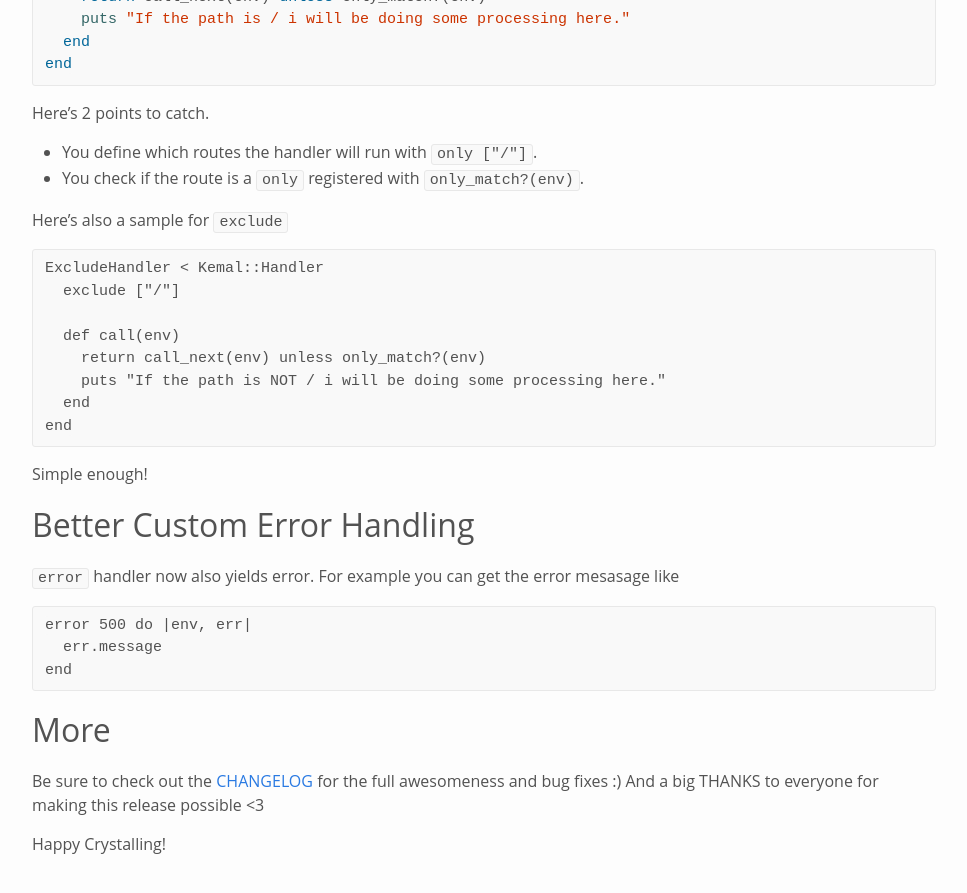
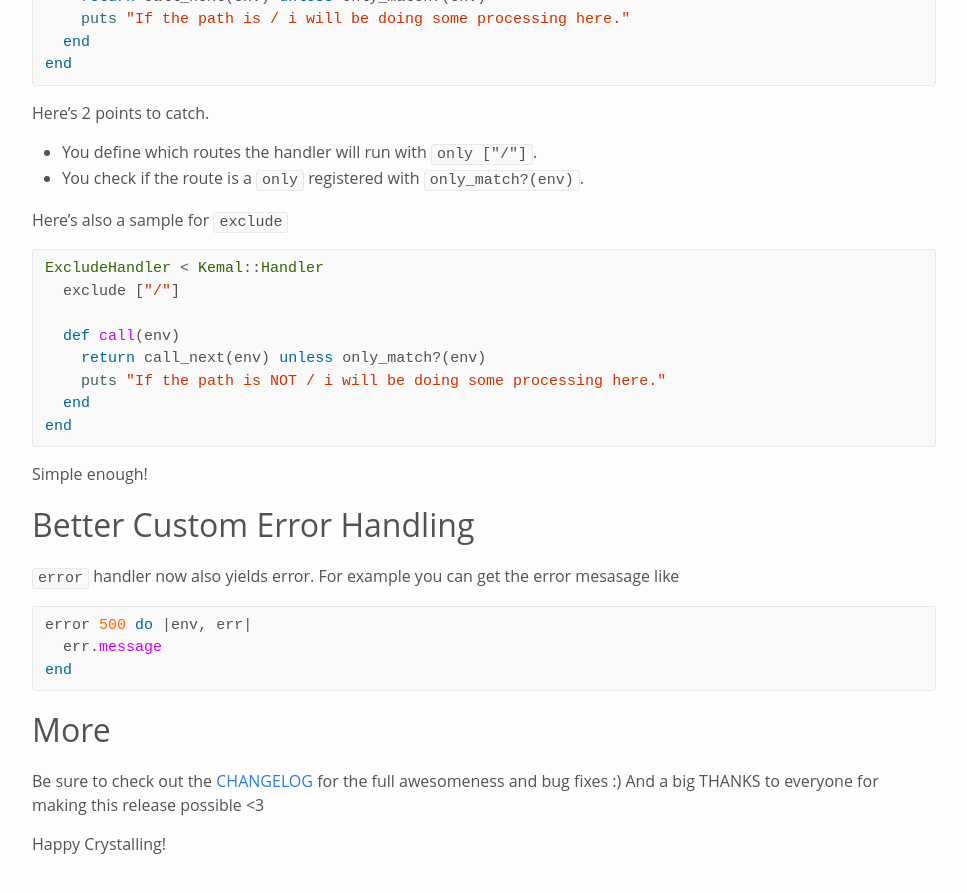
Before and after one commit to kemalcr/kemal, a Jekyll site: the page built from _posts/2016-11-23-kemal-0.17.0-released.md, in a window 1280 px wide and 900 px high, scrolled down 1608 px. Shown: the top 893 px of the window, without its empty margins (156-1123 px from the left). Built offline with Jekyll 4.4.1, drawn with Linux system fonts in a browser that asks for light colours.

Commit message:
Colorize code

````diff
--- a/_posts/2016-11-23-kemal-0.17.0-released.md
+++ b/_posts/2016-11-23-kemal-0.17.0-released.md
@@ -25,7 +25,7 @@ Request -> Middleware -> Filter -> Route
 Let's take a look at an example. Be aware that all custom handlers have to inherit from `Kemal::Handler`.
 
 
-```crystal
+```ruby
 class MyCustomHandler < Kemal::Handler
   def call(env)
     puts "You shall pass me first!"
@@ -70,7 +70,7 @@ That's where `only/exclude` comes to play.
 
 Consider that we have a handler like this which will on run for `/` path.
 
-```crystal
+```ruby
 OnlyHandler < Kemal::Handler
   only ["/"]
 
@@ -88,7 +88,7 @@ Here's 2 points to catch.
 
 Here's also a sample for `exclude`
 
-```
+```ruby
 ExcludeHandler < Kemal::Handler
   exclude ["/"]
 
@@ -105,7 +105,7 @@ Simple enough!
 
 `error` handler now also yields error. For example you can get the error mesasage like
 
-```
+```ruby
 error 500 do |env, err|
   err.message
 end
````
